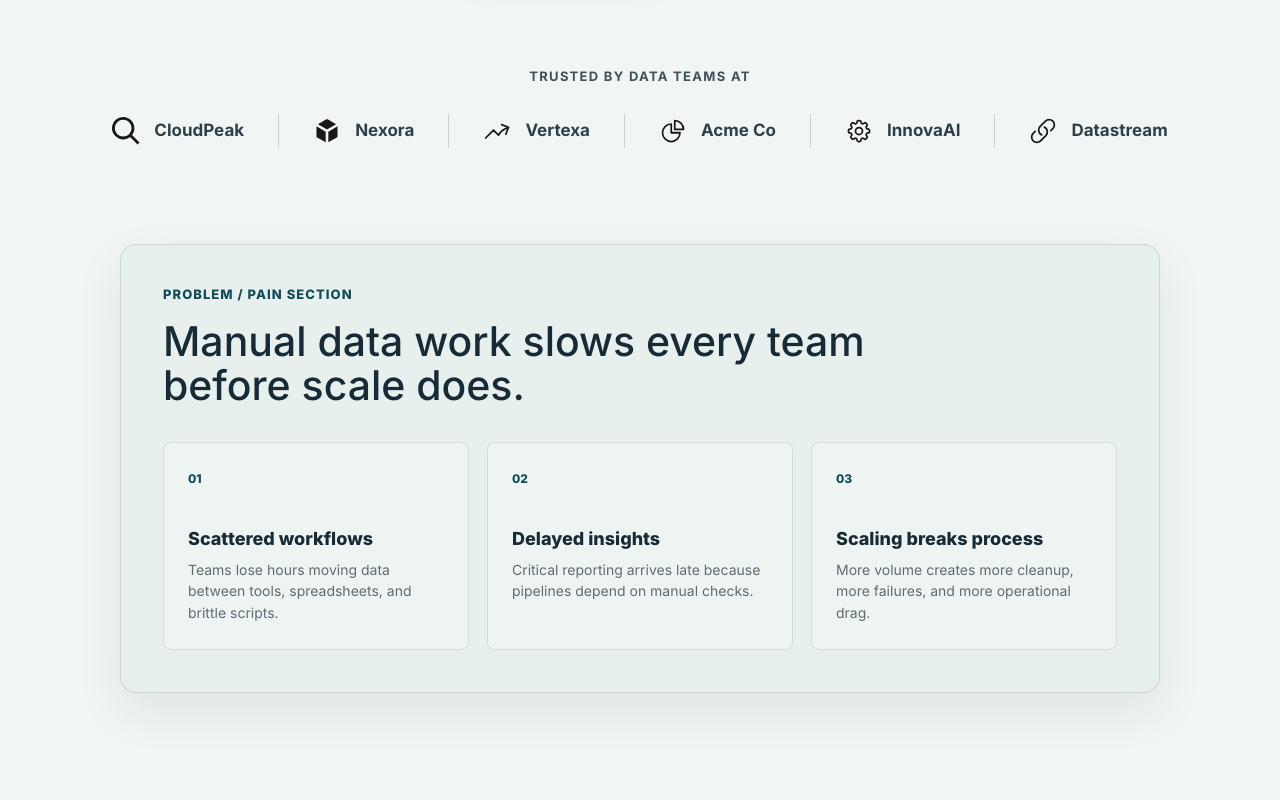
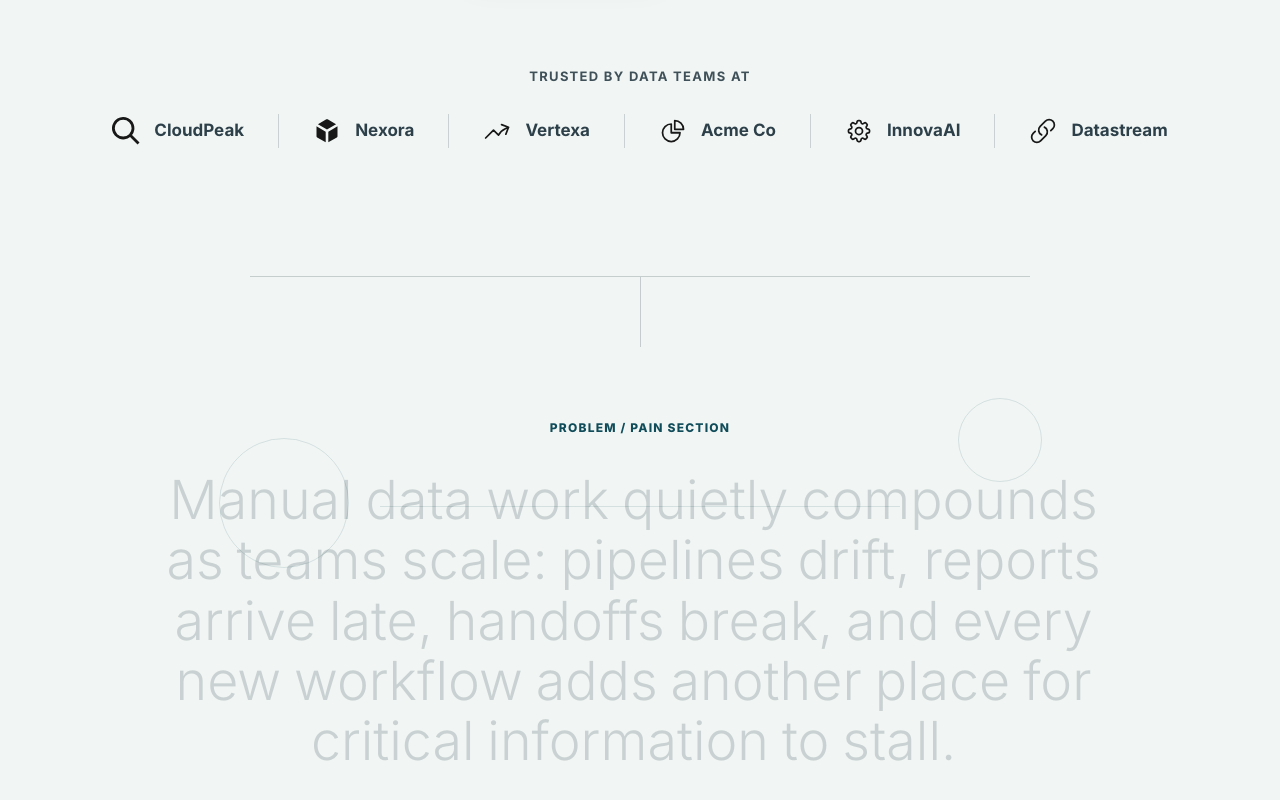
Before and after one commit to ramitbuilds/FrontendBattleRound1, a Next.js app in the folder armory/: page / in a window 1280 px wide. Shown: the part 506-1306 px from the top of the page. Before the commit the page ends 1247 px from the top, so only its background shows below. Built offline with nearby package versions, Linux system fonts and the light colour scheme.

Commit message:
build problems section

```diff
--- a/armory/app/globals.css
+++ b/armory/app/globals.css
@@ -335,78 +335,131 @@ h1 {
 }
 
 .problem-section {
-  width: min(100%, 1040px);
-  margin-top: clamp(78px, 12vh, 118px);
-  padding: 42px;
-  border: 1px solid rgba(23, 43, 54, 0.13);
-  border-radius: var(--radius-md);
-  background: rgba(217, 232, 226, 0.42);
-  box-shadow: 0 18px 48px rgba(23, 43, 54, 0.08);
-  text-align: left;
-  animation: sectionLift 460ms var(--ease-standard) both;
+  position: relative;
+  width: min(100%, 980px);
+  margin-top: clamp(92px, 16vh, 148px);
+  min-height: 220vh;
+  padding: clamp(56px, 8vw, 92px) 0 clamp(120px, 24vh, 220px);
+  text-align: center;
 }
 
-.section-kicker {
-  margin: 0 0 16px;
+.problem-section::before,
+.problem-section::after {
+  position: absolute;
+  left: 50%;
+  content: "";
+  pointer-events: none;
+}
+
+.problem-section::before {
+  top: 0;
+  width: min(100%, 780px);
+  height: 1px;
+  background: rgba(23, 43, 54, 0.2);
+  transform: translateX(-50%);
+}
+
+.problem-section::after {
+  top: 1px;
+  width: 1px;
+  height: 70px;
+  background: rgba(23, 43, 54, 0.2);
+}
+
+.story-label {
+  width: max-content;
+  margin: 0 auto 26px;
+  padding: 0 16px;
   color: var(--color-nocturnal-expedition);
-  font-size: 13px;
+  background: var(--color-arctic-powder);
+  font-size: 12px;
   font-weight: 800;
-  letter-spacing: 0.08em;
+  letter-spacing: 0.1em;
+  line-height: 1;
   text-transform: uppercase;
 }
 
-.problem-section h2 {
-  max-width: 780px;
-  margin: 0;
-  color: var(--color-oceanic-noir);
-  font-size: clamp(30px, 3.2vw, 46px);
-  font-weight: 450;
-  letter-spacing: 0;
-  line-height: 1.08;
+.story-orbit {
+  position: sticky;
+  top: 20vh;
+  margin-top: 12px;
+  height: 230px;
+  pointer-events: none;
 }
 
-.problem-grid {
-  display: grid;
-  grid-template-columns: repeat(3, 1fr);
-  gap: 18px;
-  margin-top: 34px;
+.story-content {
+  position: sticky;
+  top: 24vh;
+  z-index: 1;
+  margin-top: -188px;
 }
 
-.problem-grid article {
-  min-height: 190px;
-  padding: 24px;
-  border: 1px solid rgba(23, 43, 54, 0.12);
-  border-radius: var(--radius-sm);
-  background: rgba(241, 246, 244, 0.72);
-  transition: transform 180ms var(--ease-out), box-shadow 180ms var(--ease-out), border-color 180ms var(--ease-out);
+.story-orbit span {
+  position: absolute;
+  border: 1px solid rgba(17, 76, 90, 0.18);
+  border-radius: 999px;
+  opacity: 0.7;
 }
 
-.problem-grid article:hover {
-  transform: translateY(-4px);
-  border-color: rgba(17, 76, 90, 0.28);
-  box-shadow: 0 16px 38px rgba(23, 43, 54, 0.08);
+.story-orbit span:nth-child(1) {
+  left: 7%;
+  top: 58px;
+  width: 130px;
+  height: 130px;
 }
 
-.problem-grid span {
-  color: var(--color-nocturnal-expedition);
-  font-size: 12px;
-  font-weight: 800;
+.story-orbit span:nth-child(2) {
+  right: 9%;
+  top: 18px;
+  width: 84px;
+  height: 84px;
 }
 
-.problem-grid h3 {
-  margin: 42px 0 10px;
-  color: var(--color-oceanic-noir);
-  font-size: 18px;
-  font-weight: 800;
-  letter-spacing: 0;
+.story-orbit span:nth-child(3) {
+  left: 50%;
+  top: 126px;
+  width: 520px;
+  height: 1px;
+  border-radius: 0;
+  border-width: 1px 0 0;
+  transform: translateX(-50%);
 }
 
-.problem-grid p {
+.scroll-story {
+  position: relative;
+  z-index: 1;
   margin: 0;
-  color: rgba(23, 43, 54, 0.68);
-  font-size: 14px;
-  font-weight: 400;
-  line-height: 1.55;
+  color: rgba(23, 43, 54, 0.18);
+  font-size: clamp(34px, 4.2vw, 64px);
+  font-weight: 300;
+  letter-spacing: 0;
+  line-height: 1.12;
+}
+
+.scroll-story span {
+  display: inline-block;
+  position: relative;
+  margin-right: 0.24em;
+  color: rgba(23, 43, 54, 0.18);
+  transform: translateY(10px);
+  animation: highlightWord linear both;
+  animation-timeline: view();
+  animation-range: var(--word-start) var(--word-end);
+}
+
+.scroll-story span::after {
+  position: absolute;
+  left: 0;
+  right: 0;
+  bottom: -0.1em;
+  height: 0.09em;
+  content: "";
+  background: var(--color-mystic-mint);
+  transform: scaleX(0);
+  transform-origin: left;
+  animation: markWord linear both;
+  animation-timeline: view();
+  animation-range: var(--word-start) var(--word-end);
 }
 
 @keyframes drawUnderline {
@@ -415,15 +468,16 @@ h1 {
   }
 }
 
-@keyframes sectionLift {
-  from {
-    opacity: 0;
-    transform: translateY(14px);
+@keyframes highlightWord {
+  to {
+    color: var(--color-oceanic-noir);
+    transform: translateY(0);
   }
+}
 
+@keyframes markWord {
   to {
-    opacity: 1;
-    transform: translateY(0);
+    transform: scaleX(1);
   }
 }
 
@@ -456,11 +510,15 @@ h1 {
   }
 
   .problem-section {
-    padding: 32px;
+    width: min(100%, 760px);
   }
 
-  .problem-grid {
-    grid-template-columns: 1fr;
+  .story-orbit span:nth-child(1) {
+    left: -30px;
+  }
+
+  .story-orbit span:nth-child(2) {
+    right: -18px;
   }
 }
 
@@ -549,17 +607,33 @@ h1 {
   }
 
   .problem-section {
-    margin-top: 64px;
-    padding: 26px 18px;
+    margin-top: 72px;
+    min-height: 230vh;
+    padding-top: 48px;
+    padding-bottom: 130px;
   }
 
-  .problem-section h2 {
-    font-size: 28px;
+  .scroll-story {
+    font-size: clamp(30px, 10vw, 42px);
+    line-height: 1.16;
   }
 
-  .problem-grid article {
-    min-height: 160px;
-    padding: 20px;
+  .story-label {
+    margin-bottom: 22px;
+    font-size: 10px;
+  }
+
+  .story-orbit {
+    height: 180px;
+  }
+
+  .story-content {
+    top: 22vh;
+    margin-top: -146px;
+  }
+
+  .story-orbit span:nth-child(3) {
+    width: 260px;
   }
 }
 
--- a/armory/app/page.js
+++ b/armory/app/page.js
@@ -14,6 +14,9 @@ const companies = [
   { name: "InnovaAI", icon: "/icons/cog-8-tooth.svg" },
   { name: "Datastream", icon: "/icons/link.svg" }
 ];
+
+const painStory =
+  "Manual data work quietly compounds as teams scale: pipelines drift, reports arrive late, handoffs break, and every new workflow adds another place for critical information to stall.";
 
 export default function Home() {
   return (
@@ -100,25 +103,32 @@ export default function Home() {
             </ul>
           </section>
 
-          <section className="problem-section" aria-labelledby="problem-title">
-            <p className="section-kicker">Problem / Pain Section</p>
-            <h2 id="problem-title">Manual data work slows every team before scale does.</h2>
-            <div className="problem-grid">
-              <article>
-                <span>01</span>
-                <h3>Scattered workflows</h3>
-                <p>Teams lose hours moving data between tools, spreadsheets, and brittle scripts.</p>
-              </article>
-              <article>
-                <span>02</span>
-                <h3>Delayed insights</h3>
-                <p>Critical reporting arrives late because pipelines depend on manual checks.</p>
-              </article>
-              <article>
-                <span>03</span>
-                <h3>Scaling breaks process</h3>
-                <p>More volume creates more cleanup, more failures, and more operational drag.</p>
-              </article>
+          <section className="problem-section" aria-label="Problem and pain section">
+            <div className="story-orbit" aria-hidden="true">
+              <span></span>
+              <span></span>
+              <span></span>
+            </div>
+            <div className="story-content">
+              <p className="story-label">Problem / Pain Section</p>
+              <p className="scroll-story">
+                {painStory.split(" ").map((word, index) => {
+                  const start = 8 + index * 2.2;
+                  const end = start + 8;
+
+                  return (
+                    <span
+                      key={`${word}-${index}`}
+                      style={{
+                        "--word-start": `${start}%`,
+                        "--word-end": `${end}%`
+                      }}
+                    >
+                      {word}
+                    </span>
+                  );
+                })}
+              </p>
             </div>
           </section>
         </section>
```
